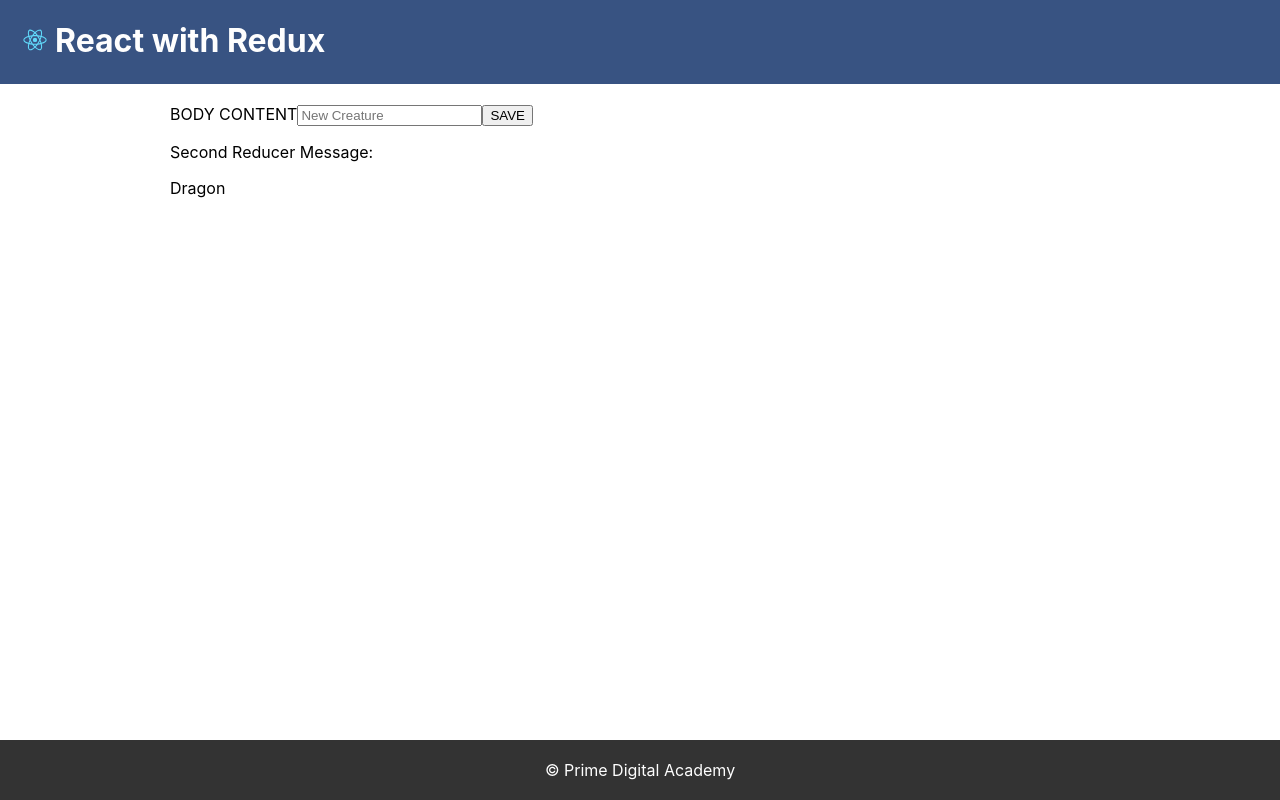
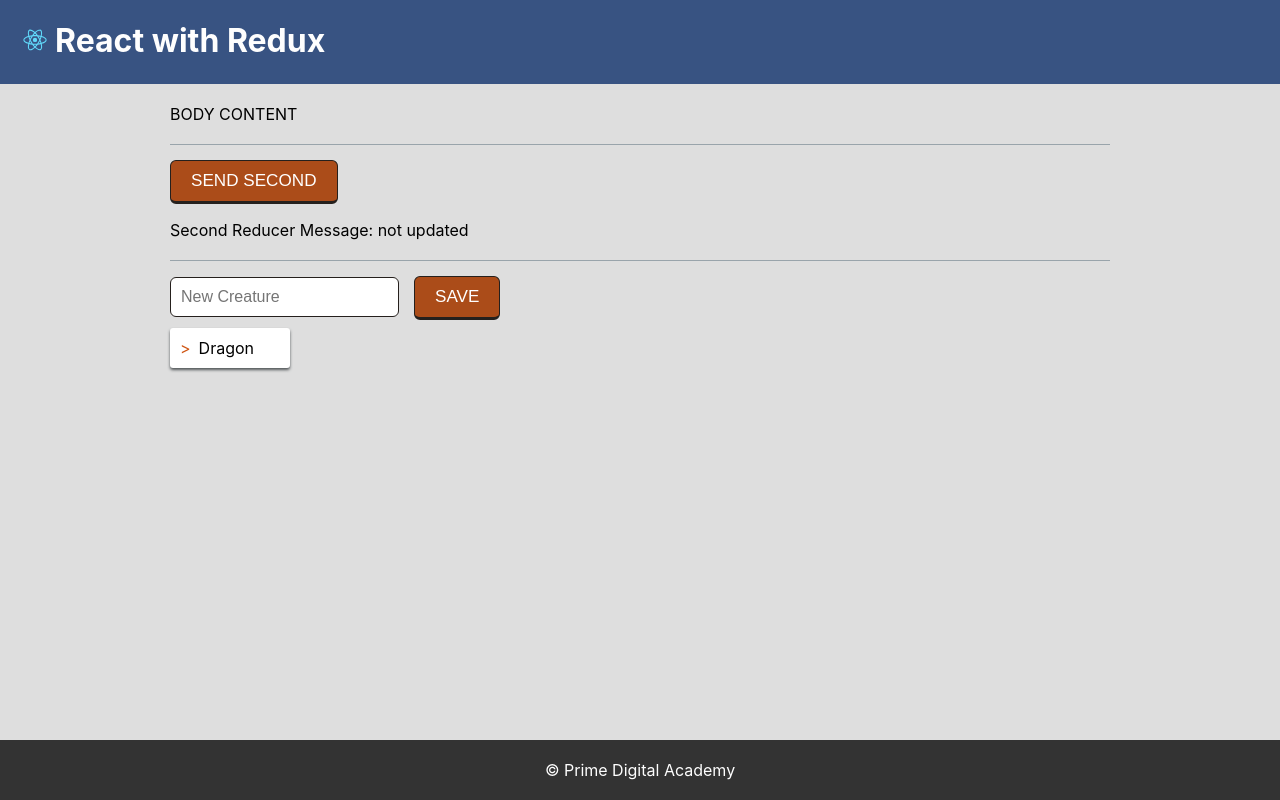
Before and after one commit to myronschippers/apis-react-redux, a React (Create React App) app: page / in a window 1280 px wide. Built offline with nearby package versions, Linux system fonts and the light colour scheme.

Commit message:
adding some styling for the application

```diff
--- a/src/components/App/App.css
+++ b/src/components/App/App.css
@@ -9,3 +9,90 @@ CONTENT CONTAINER
   max-width: 100%;
   box-sizing: border-box;
 }
+
+/* --------------------------------------------------
+BUTTON
+-------------------------------------------------- */
+
+.btn {
+  display: inline-block;
+  padding: 10px 20px;
+  background-color: #ab4c19;
+  border: 1px solid #25201d;
+  border-width: 1px 1px 3px;
+  border-radius: 6px;
+  font-size: 1.07rem;
+  color: #ffffff;
+  cursor: pointer;
+}
+
+.btn:hover {
+  background-color: #cf5513;
+}
+
+/* --------------------------------------------------
+STACKABLE
+-------------------------------------------------- */
+
+.stackBlock {
+  display: block;
+}
+
+.stackBlock + .stackBlock {
+  margin-top: 20px;
+  padding-top: 15px;
+  border-top: 1px solid #99a4ab;
+}
+
+.stackBlock_orgContent > * {
+  display: inline-block;
+}
+
+.stackBlock_orgContent > * + * {
+  margin: 0 0 0 15px;
+}
+
+/* --------------------------------------------------
+FORM FIELDS
+-------------------------------------------------- */
+
+.field {
+  padding: 10px;
+  border: 1px solid #25201d;
+  font-size: 1rem;
+  line-height: 1;
+  border-radius: 6px;
+  color: #25201d;
+}
+
+/* --------------------------------------------------
+PILL LIST
+-------------------------------------------------- */
+
+.pillList {
+  margin: 0;
+  padding: 8px 0;
+  list-style: none;
+}
+
+.pillList > * {
+  margin: 0;
+  padding: 10px;
+  border-radius: 3px;
+  background-color: #ffffff;
+  display: block;
+  box-shadow: 0 2px 3px #515658;
+  width: 100px;
+  max-width: 100%;
+}
+
+.pillList > *:before {
+  content: ">";
+  display: inline-block;
+  color: #cf5513;
+  padding: 0 8px 0 0;
+}
+
+.pillList > * + * {
+  margin-top: 8px;
+}
--- a/src/components/App/App.js
+++ b/src/components/App/App.js
@@ -26,19 +26,35 @@ class App extends React.Component {
     })
   }
 
+  handleClickSecond = () => {
+    this.props.dispatch(
+      { //action
+        type: 'SECOND',
+      }
+    );
+  }
+
   render() {
     // toggle things
     return (
       <AppLayout>
         {/* ADDITIONAL CONTENT */}
+        <div className="stackBlock">
           BODY CONTENT
+        </div>
+        <div className="stackBlock">
+          <button className="btn" onClick={this.handleClickSecond}>SEND SECOND</button>
+          <p>Second Reducer Message: {this.props.secondReducer.message}</p>
+        </div>
+        <div className="stackBlock stackBlock_orgContent">
           <input
+            className="field"
             type="text"
             placeholder="New Creature"
             onChange={this.handleCreatureChange}
           />
-        <button onClick={this.handleClick}>SAVE</button>
-        <p>Second Reducer Message: {this.props.secondReducer.message}</p>
+          <button className="btn" onClick={this.handleClick}>SAVE</button>
+        </div>
         <CreatureList />
       </AppLayout>
     );
--- a/src/components/CreatureList/CreatureList.js
+++ b/src/components/CreatureList/CreatureList.js
@@ -4,7 +4,7 @@ import { connect } from 'react-redux';
 class CreatureList extends Component {
   render() {
     return (
-      <div>
+      <div className="pillList">
         {this.props.reduxState.creatureList.map((item, index) => {
           return <p key={index}>{item}</p>;
         })}
--- a/src/index.css
+++ b/src/index.css
@@ -19,6 +19,7 @@ body {
     sans-serif;
   -webkit-font-smoothing: antialiased;
   -moz-osx-font-smoothing: grayscale;
+  background-color: #dedede;
 }
 
 code {
--- a/src/index.js
+++ b/src/index.js
@@ -18,7 +18,7 @@ const creatureList = (state = ['Dragon'], action) => {
 }
 
 const defaultSecond = { message: 'not updated' };
-const secondReducer = (state = {}, action) => {
+const secondReducer = (state = defaultSecond, action) => {
   if (action.type === 'SECOND') {
     console.log('Second reducer is BETTER!!!');
     return {
```
Lines whose indentation alone changed are shown as unchanged.
